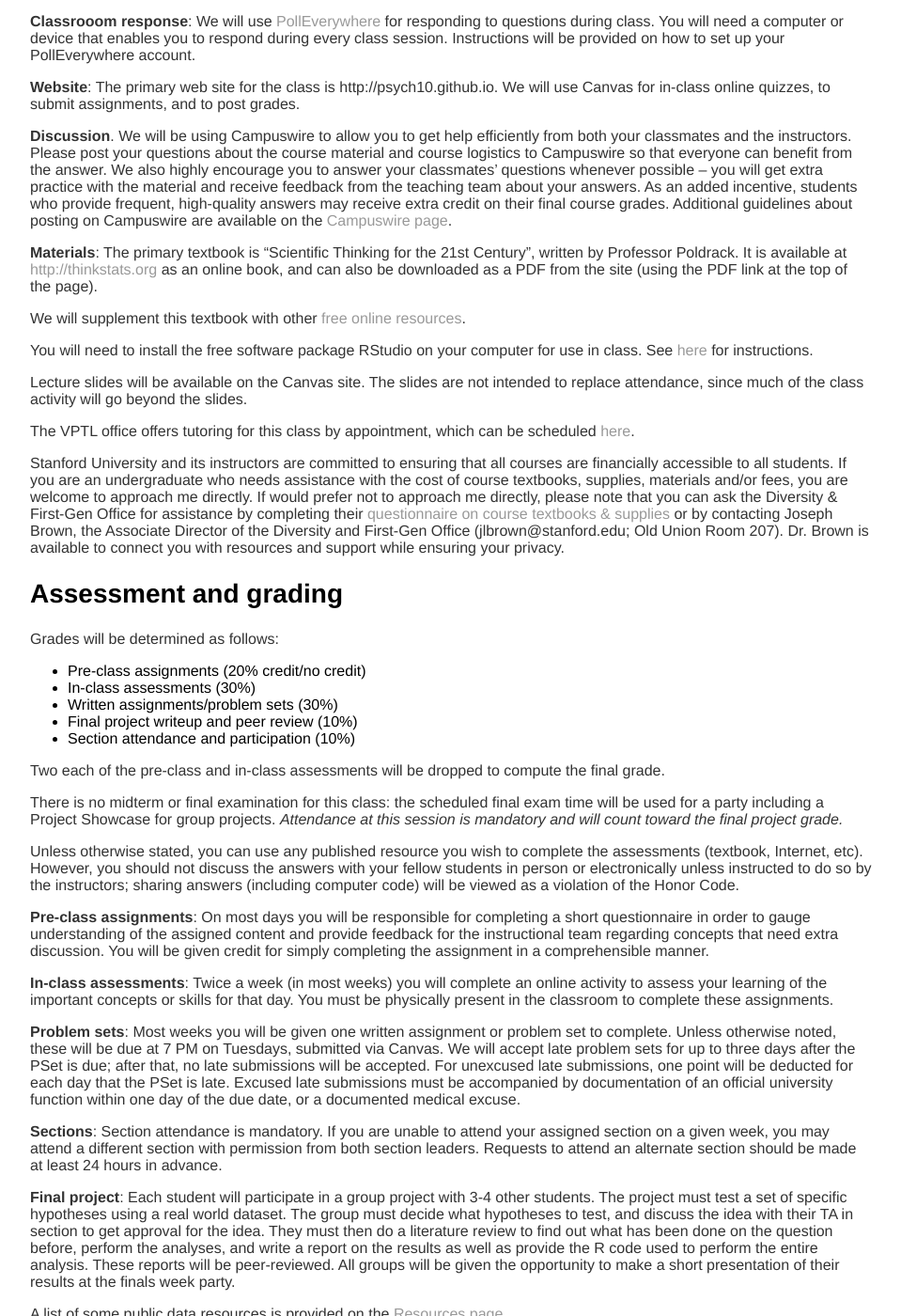
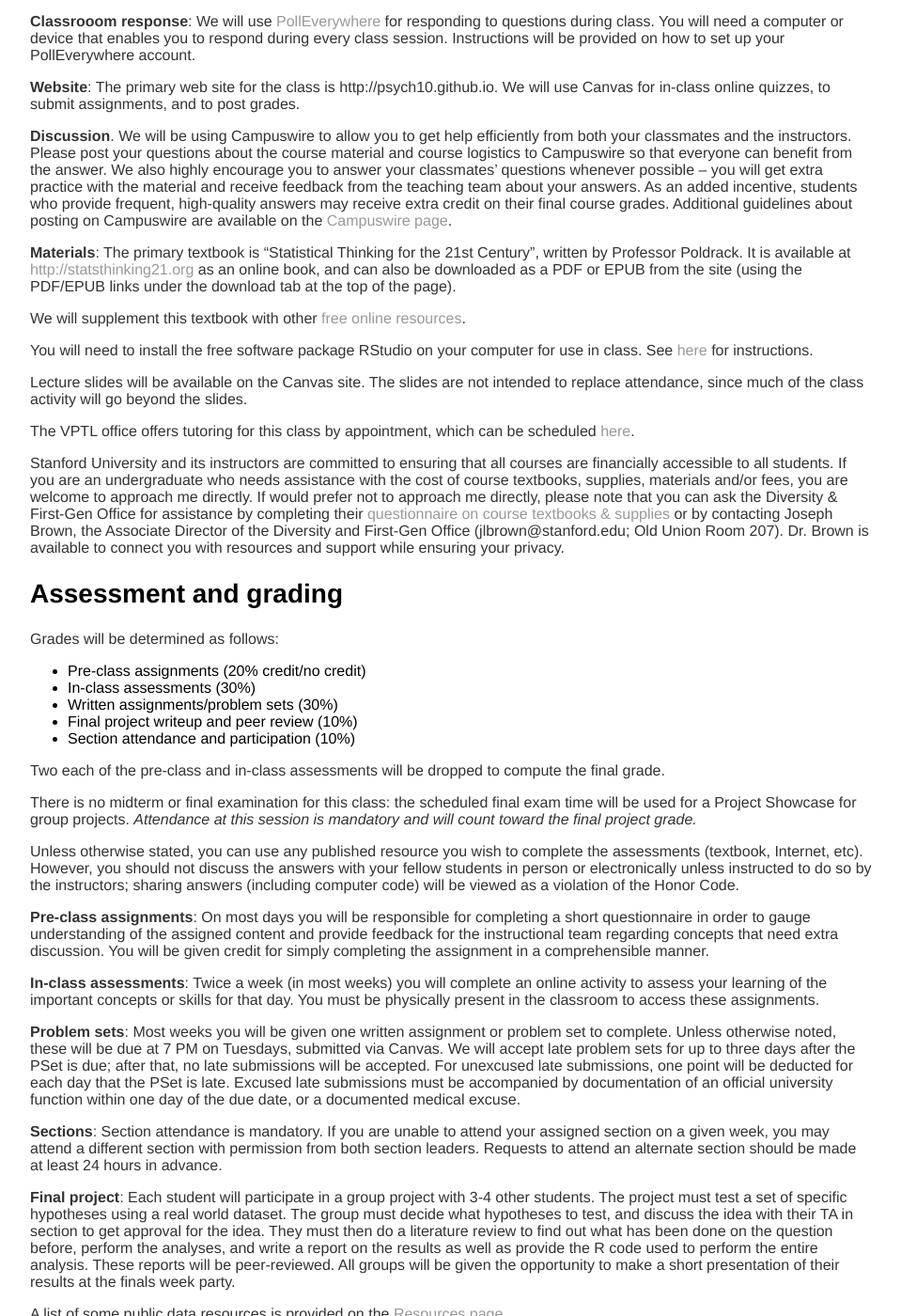
Before and after one commit to stats60/stats60.github.io, a Jekyll site: the page built from prospectus/index.md, in a window 1280 px wide and 1400 px high, scrolled down 686 px. Shown: the whole window at 94% size, without its empty margins (160-1119 px from the left). Built offline with Jekyll 4.4.1, drawn with Linux system fonts in a browser that asks for light colours; our own code applies the rules of GitHub Pages for plain Markdown files.

Commit message:
fix textbook url

```diff
--- a/prospectus/index.md
+++ b/prospectus/index.md
@@ -27,7 +27,7 @@ Statistics is a broad field, and the goal of this course is not “coverage” o
 
 **Discussion**.  We will be using Campuswire to allow you to get help efficiently from both your classmates and the instructors. Please post your questions about the course material and course logistics to Campuswire so that everyone can benefit from the answer. We also highly encourage you to answer your classmates’ questions whenever possible – you will get extra practice with the material and receive feedback from the teaching team about your answers. As an added incentive, students who provide frequent, high-quality answers may receive extra credit on their final course grades. Additional guidelines about posting on Campuswire are available on the [Campuswire page](https://campuswire.com).
 
-**Materials**: The primary textbook is "Scientific Thinking for the 21st Century", written by Professor Poldrack.  It is available at [http://thinkstats.org](http://thinkstats.org) as an online book, and can also be downloaded as a PDF from the site (using the PDF link at the top of the page).
+**Materials**: The primary textbook is "Statistical Thinking for the 21st Century", written by Professor Poldrack.  It is available at [http://statsthinking21.org](http://statsthinking21.org) as an online book, and can also be downloaded as a PDF or EPUB from the site (using the PDF/EPUB links under the download tab at the top of the page).
 
 We will supplement this textbook with other [free online resources](../resources/).
 
@@ -51,13 +51,13 @@ Grades will be determined as follows:
 
 Two each of the pre-class and in-class assessments will be dropped to compute the final grade.
 
-There is no midterm or final examination for this class: the scheduled final exam time will be used for a party including a Project Showcase for group projects.  *Attendance at this session is mandatory and will count toward the final project grade.*
+There is no midterm or final examination for this class: the scheduled final exam time will be used for a Project Showcase for group projects.  *Attendance at this session is mandatory and will count toward the final project grade.*
 
 Unless otherwise stated, you can use any published resource you wish to complete the assessments (textbook, Internet, etc).  However, you should not discuss the answers with your fellow students in person or electronically unless instructed to do so by the instructors; sharing answers (including computer code) will be viewed as a violation of the Honor Code.
 
 **Pre-class assignments**:  On most days you will be responsible for completing a short questionnaire in order to gauge understanding of the assigned content and provide feedback for the instructional team regarding concepts that need extra discussion.  You will be given credit for simply completing the assignment in a comprehensible manner.
 
-**In-class assessments**:  Twice a week (in most weeks) you will complete an online activity to assess your learning of the important concepts or skills for that day.  You must be physically present in the classroom to complete these assignments.
+**In-class assessments**:  Twice a week (in most weeks) you will complete an online activity to assess your learning of the important concepts or skills for that day.  You must be physically present in the classroom to access these assignments.
 
 **Problem sets**: Most weeks you will be given one written assignment or problem set to complete.  Unless otherwise noted, these will be due at 7 PM on Tuesdays, submitted via Canvas. We will accept late problem sets for up to three days after the PSet is due; after that, no late submissions will be accepted.  For unexcused late submissions, one point will be deducted for each day that the PSet is late.  Excused late submissions must be accompanied by documentation of an official university function within one day of the due date, or a documented medical excuse.
 
```
